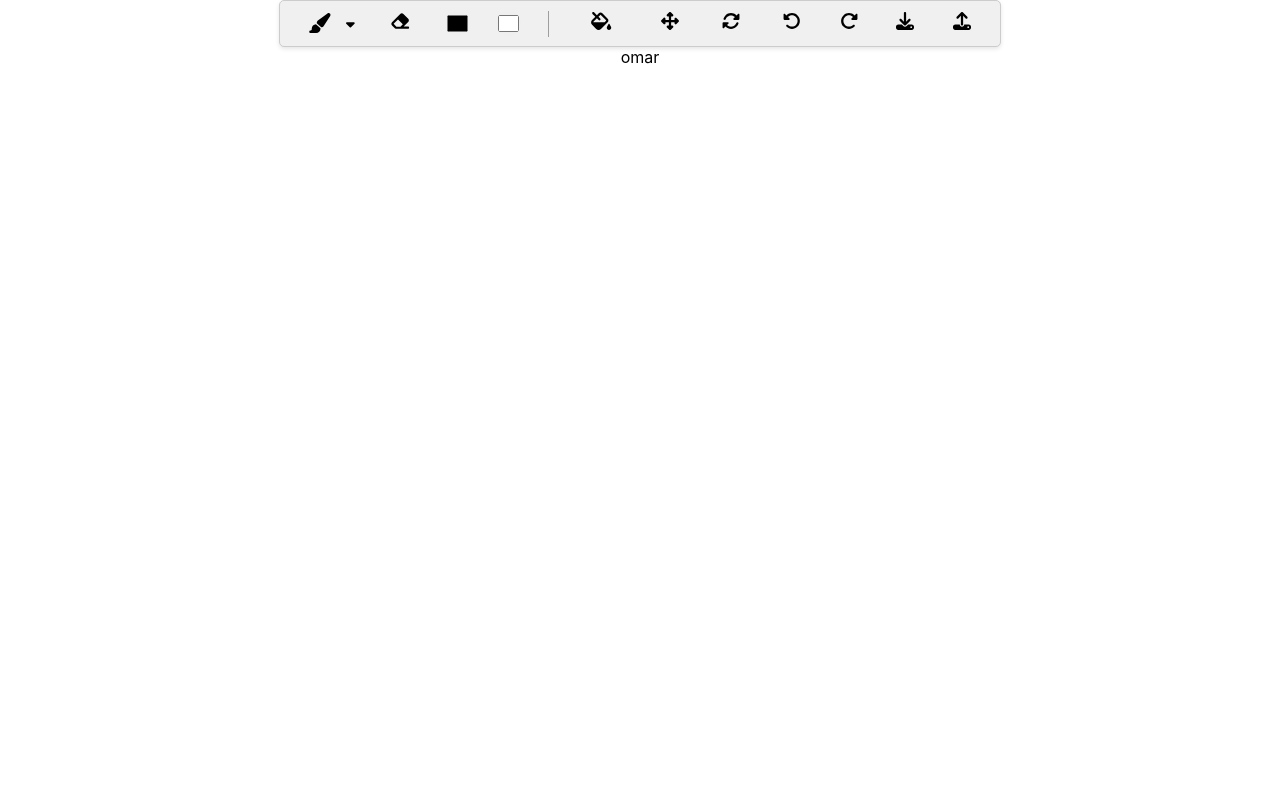
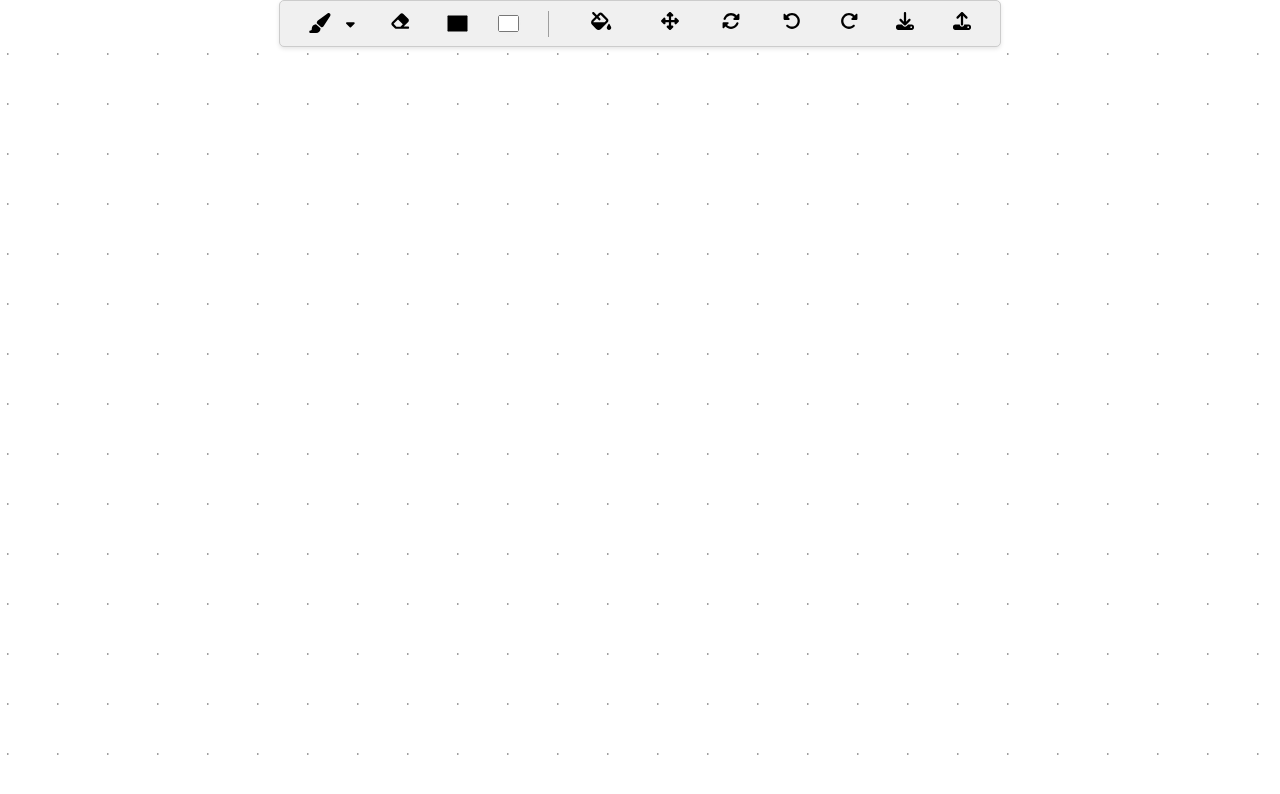
Before and after one commit to HuzaifaOmar/Paint, a React (Create React App) app in the folder paint-frontend/: page / in a window 1280 px wide. Shown: the top 794 px of the page. Built offline with nearby package versions, Linux system fonts and the light colour scheme.

Commit message:
add canvas area

```diff
--- a/paint-frontend/package.json
+++ b/paint-frontend/package.json
@@ -8,6 +8,7 @@
     "@testing-library/user-event": "^13.5.0",
     "react": "^18.3.1",
     "react-dom": "^18.3.1",
+    "react-konva": "^18.2.10",
     "react-scripts": "5.0.1",
     "web-vitals": "^2.1.4"
   },
--- a/paint-frontend/src/components/Canvas.js
+++ b/paint-frontend/src/components/Canvas.js
@@ -1,4 +1,50 @@
-function Canvas() {
-  return <div>omar</div>;
-}
+import React, { useRef, useEffect, useState } from "react";
+import { Stage, Layer, Line } from "react-konva";
+
+const Canvas = () => {
+  const stageRef = useRef(null);
+  const [dots, setDots] = useState([]);
+
+  useEffect(() => {
+    const stageWidth = window.innerWidth;
+    const stageHeight = window.innerHeight;
+
+    const dotSpacing = 50;
+    const dotRadius = 1.5;
+
+    const dottedPattern = [];
+
+    for (let x = 7; x < stageWidth; x += dotSpacing) {
+      for (let y = 7; y < stageHeight; y += dotSpacing) {
+        dottedPattern.push([x, y]);
+      }
+    }
+
+    const newDots = dottedPattern.map((coord, index) => {
+      return (
+        <Line
+          key={`dot-${index}`}
+          points={[coord[0], coord[1], coord[0] + dotRadius, coord[1]]}
+          stroke="gray"
+          strokeWidth={1.5}
+        />
+      );
+    });
+
+    setDots(newDots); // Set the generated dots into state
+  }, []); // Empty array means this runs once on component mount
+
+  return (
+    <div className="canvas-container">
+      <Stage
+        width={window.innerWidth}
+        height={window.innerHeight - 47}
+        ref={stageRef}
+      >
+        <Layer>{dots}</Layer>
+      </Stage>
+    </div>
+  );
+};
+
 export default Canvas;
```
Also changed, not shown: 1 other file (tests, documents, lock files or other folders).
